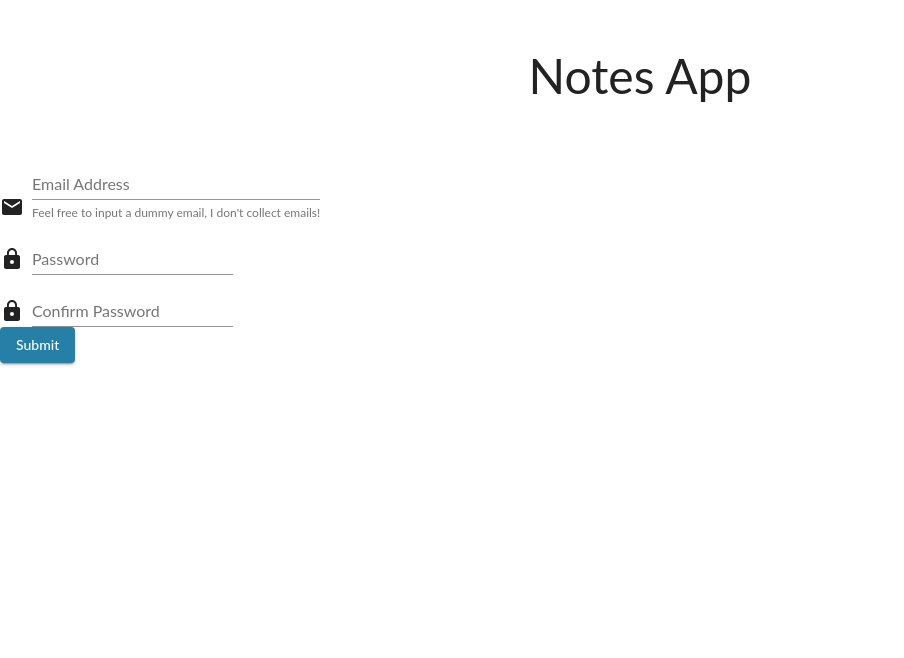
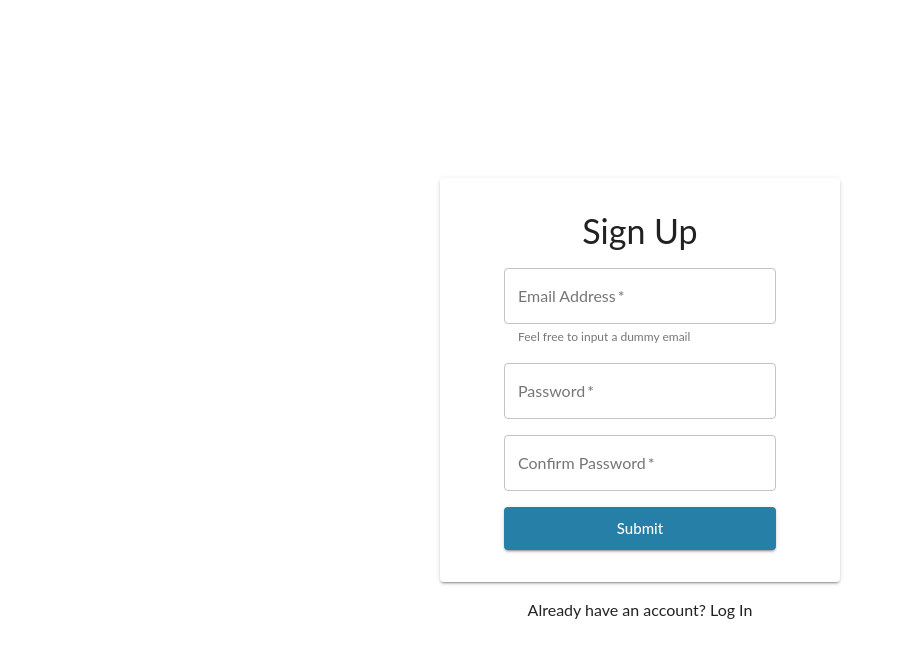
Before and after one commit to denzeltl/notes-app, a React (Create React App) app: page /signup in a window 1280 px wide. Shown: the top 658 px of the page, without its empty margins (0-904 px from the left). Built offline with nearby package versions, Linux system fonts and the light colour scheme.

Commit message:
Finish signup component styles

```diff
--- a/src/App.tsx
+++ b/src/App.tsx
@@ -5,8 +5,17 @@ import "./App.css";
 import Signup from "./components/Signup";
 
 const useStyles = makeStyles((theme) => ({
-    root: {},
+    root: {
+        height: "100vh",
+    },
     main: {},
+    wrapper: {
+        height: "100vh",
+        display: "flex",
+        flexDirection: "column",
+        justifyContent: "center",
+        alignItems: "center",
+    },
     headerTitle: {
         textAlign: "center",
         padding: "3rem 0",
@@ -20,12 +29,10 @@ const App: React.FC<AppProps> = () => {
 
     return (
         <div className={classes.root}>
-            <main className={classes.main}>
-                <Typography variant="h3" component="h1" className={classes.headerTitle}>
-                    Notes App
-                </Typography>
+            <main className={classes.main}></main>
+            <div className={classes.wrapper}>
                 <Signup />
-            </main>
+            </div>
         </div>
     );
 };
--- a/src/components/Signup.tsx
+++ b/src/components/Signup.tsx
@@ -1,51 +1,86 @@
-import React from "react";
-import { makeStyles, Grid, TextField, Button } from "@material-ui/core";
+import React, { useRef } from "react";
+import { makeStyles, Grid, TextField, Button, Typography, Paper, Link } from "@material-ui/core";
 import { Email as EmailIcon, Lock as LockIcon } from "@material-ui/icons";
 
 const useStyles = makeStyles((theme) => ({
     root: {
+        maxWidth: "400px",
+        width: "100%",
+        margin: "0 auto",
+        textAlign: "center",
         [theme.breakpoints.down("xl")]: {},
     },
+    paper: {
+        padding: "2rem 4rem",
+        marginBottom: "1rem",
+    },
+    title: {
+        marginBottom: "1rem",
+    },
+    formInput: {
+        marginBottom: "1rem",
+    },
+    form: {},
 }));
 
 interface SignupProps {}
 
 const Signup: React.FC<SignupProps> = () => {
     const classes = useStyles();
+    const emailRef = useRef();
+    const passwordRef = useRef();
+    const confirmPasswordRef = useRef();
 
     return (
         <div className={classes.root}>
-            <form className={classes.root} noValidate autoComplete="off">
-                <div>
-                    <Grid container spacing={1} alignItems="flex-end">
-                        <Grid item>
-                            <EmailIcon />
-                        </Grid>
-                        <Grid item>
-                            <TextField id="email-input" label="Email Address" type="email" helperText="Feel free to input a dummy email, I don't collect emails!" />
-                        </Grid>
-                    </Grid>
-                    <Grid container spacing={1} alignItems="flex-end">
-                        <Grid item>
-                            <LockIcon />
-                        </Grid>
-                        <Grid item>
-                            <TextField id="password-input" label="Password" type="password" autoComplete="current-password" />
-                        </Grid>
-                    </Grid>
-                    <Grid container spacing={1} alignItems="flex-end">
-                        <Grid item>
-                            <LockIcon />
-                        </Grid>
-                        <Grid item>
-                            <TextField id="confirm-password-input" label="Confirm Password" type="password" autoComplete="current-password" />
-                        </Grid>
-                    </Grid>
-                    <Button variant="contained" color="primary">
+            <Paper elevation={2} className={classes.paper}>
+                <Typography variant="h4" component="h2" className={classes.title}>
+                    Sign Up
+                </Typography>
+                <form className={classes.form} autoComplete="off">
+                    <TextField
+                        id="email-input"
+                        className={classes.formInput}
+                        label="Email Address"
+                        type="email"
+                        variant="outlined"
+                        fullWidth
+                        helperText="Feel free to input a dummy email"
+                        required
+                        inputRef={emailRef}
+                    />
+                    <TextField
+                        id="password-input"
+                        className={classes.formInput}
+                        label="Password"
+                        type="password"
+                        variant="outlined"
+                        fullWidth
+                        autoComplete="current-password"
+                        required
+                        inputRef={passwordRef}
+                    />
+                    <TextField
+                        id="confirm-password-input"
+                        className={classes.formInput}
+                        label="Confirm Password"
+                        type="password"
+                        variant="outlined"
+                        fullWidth
+                        autoComplete="current-password"
+                        required
+                        inputRef={confirmPasswordRef}
+                    />
+                    <Button variant="contained" color="primary" type="submit" fullWidth size="large">
                         Submit
                     </Button>
-                </div>
-            </form>
+                </form>
+            </Paper>
+            <Typography variant="body1">
+                <Link href="#" color="inherit">
+                    Already have an account? Log In
+                </Link>
+            </Typography>
         </div>
     );
 };
```
